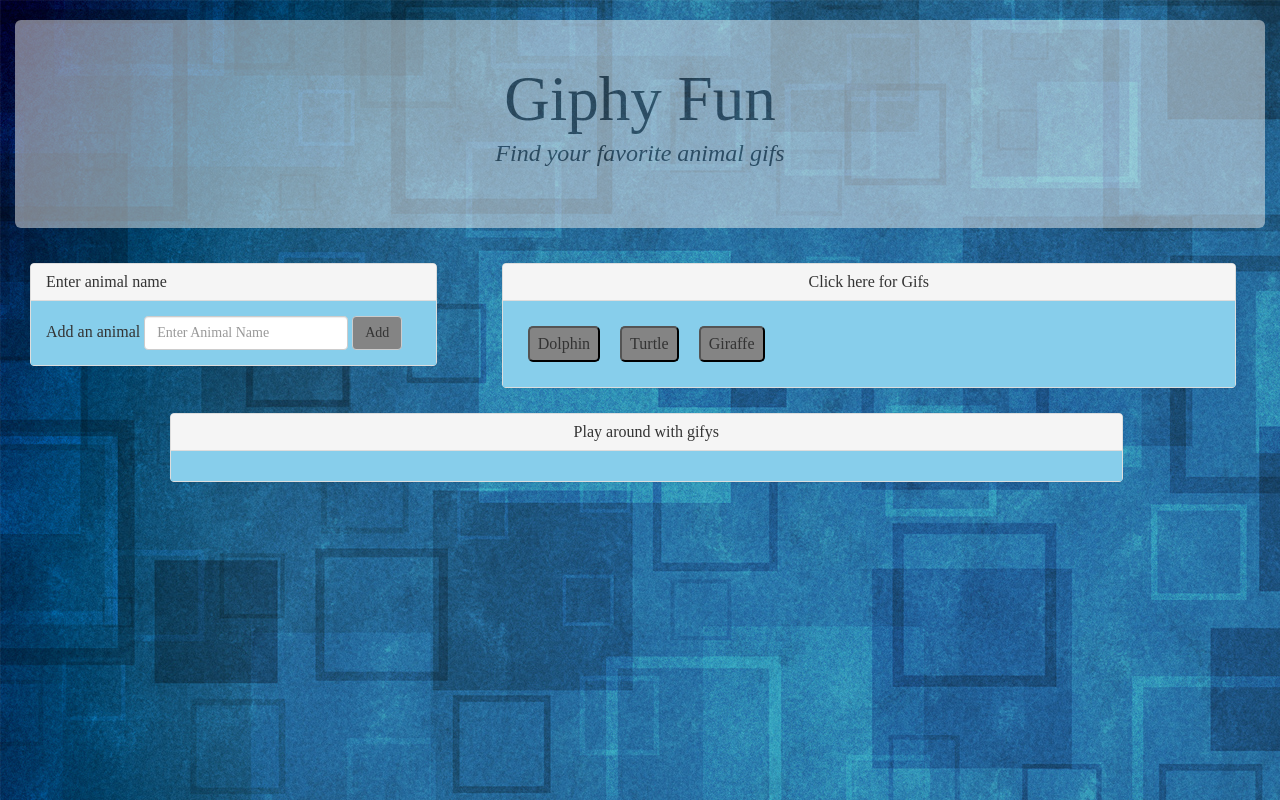
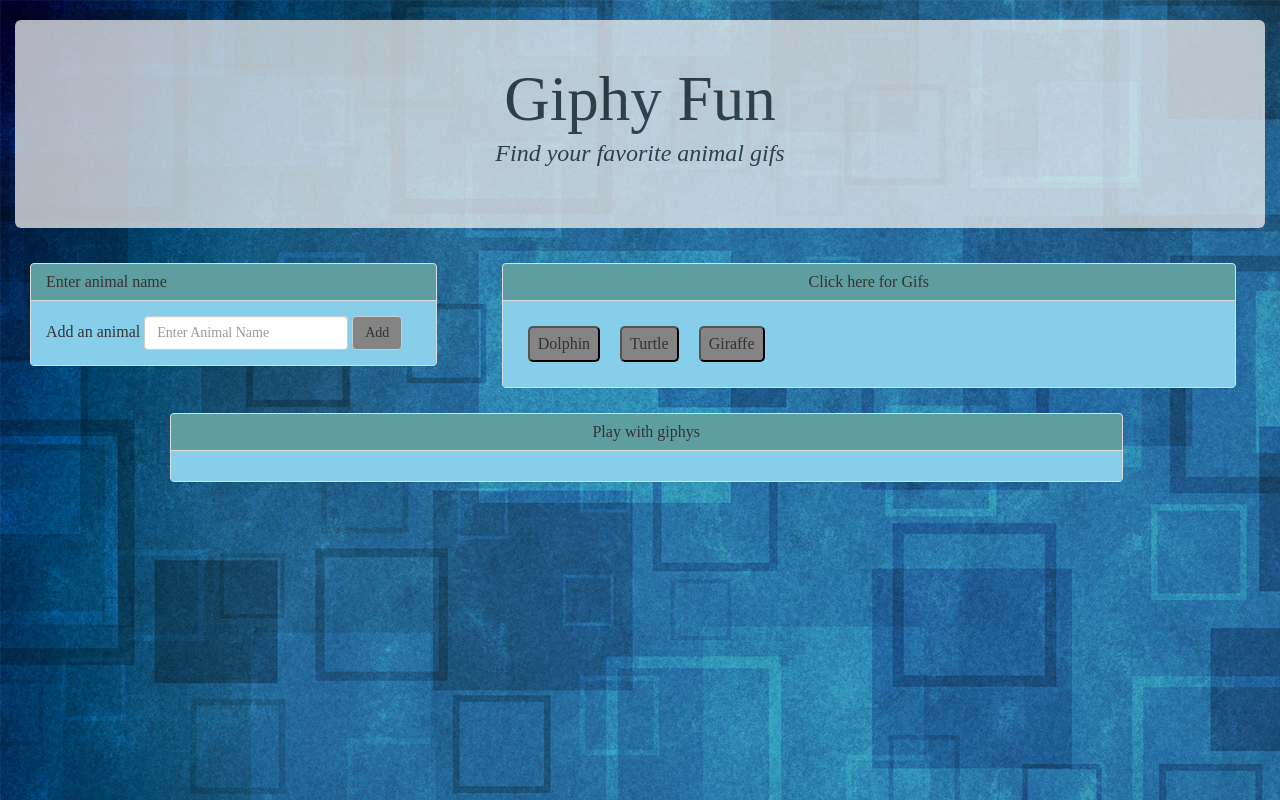
Before and after one commit to Pawkit/giphy, a plain HTML site: page index.html in a window 1280 px wide. Drawn offline with nearby package versions, Linux system fonts and the light colour scheme.

Commit message:
updated colors

```diff
--- a/assets/css/style.css
+++ b/assets/css/style.css
@@ -4,6 +4,7 @@
 }
 
 .panel-heading {
+	background-color: cadetblue!important;
 }
 
 .btn{
@@ -11,13 +12,11 @@
 }
 
 .panel-body{
-/*	background-color: #0B3B39!important
-*/
 	background-color: skyblue;
 }
 
 .jumbotron{
-	opacity: 0.5;
+	opacity: 0.75;
 }
 
 .jumbotron p{
--- a/index.html
+++ b/index.html
@@ -78,7 +78,7 @@
 		<div class = "panel panel-default">
 		   <div class = "panel-heading text-center">
 		      <h2 class = "panel-title">
-		        Play around with gifys
+		        Play with giphys
 		      </h2>
 		   </div>
 
```
